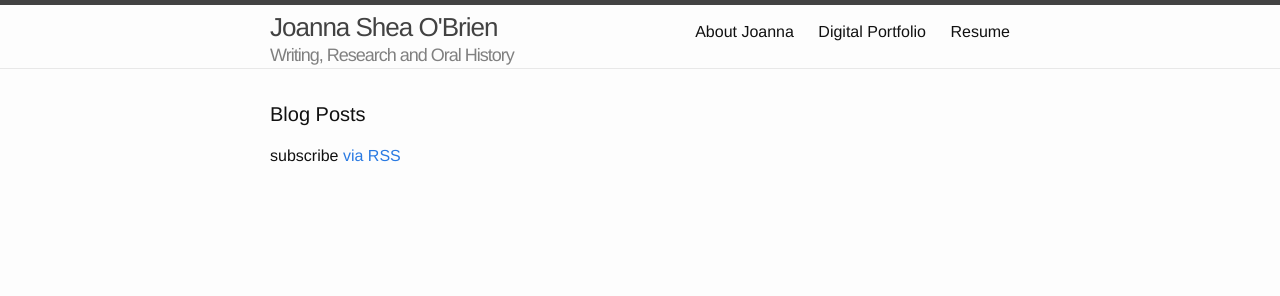
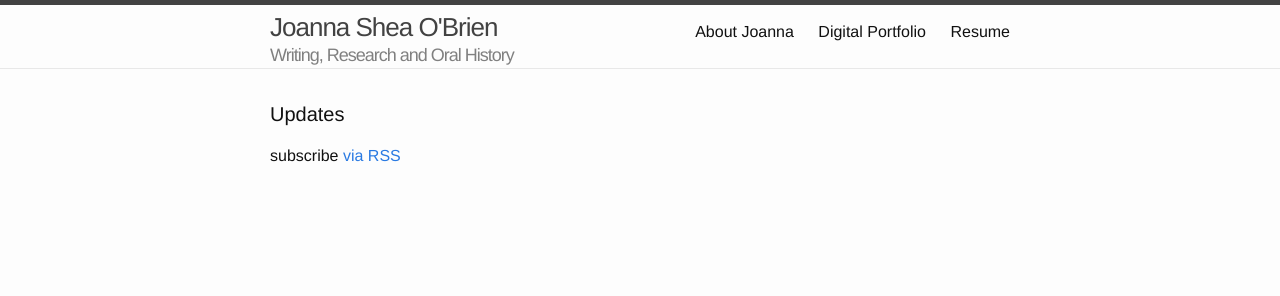
Before and after one commit to joannas7/joannas7.github.io, a Jekyll site: the page built from index.md, in a window 1280 px wide. Shown: the top 296 px of the page. Built offline with Jekyll 4.4.1, drawn with Linux system fonts in a browser that asks for light colours.

Commit message:
Changed Blog Posts to an Updates section

```diff
--- a/_layouts/home.html
+++ b/_layouts/home.html
@@ -4,7 +4,7 @@ layout: default
 
 <div class="home">
   <div class="col">
-    <h1 class="page-heading">Blog Posts</h1>
+    <h1 class="page-heading">Updates</h1>
 
     {{ content }}
 
```
